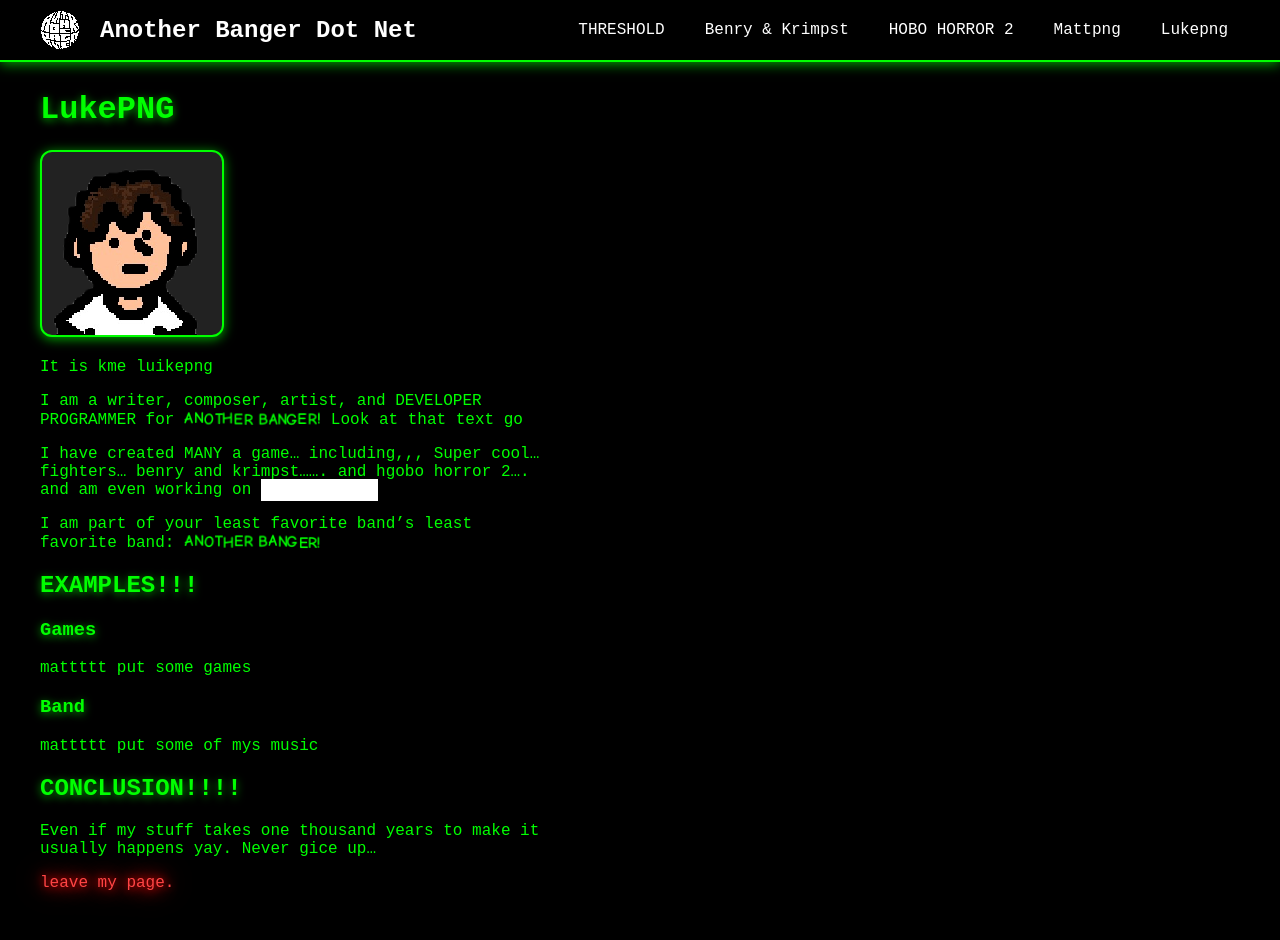
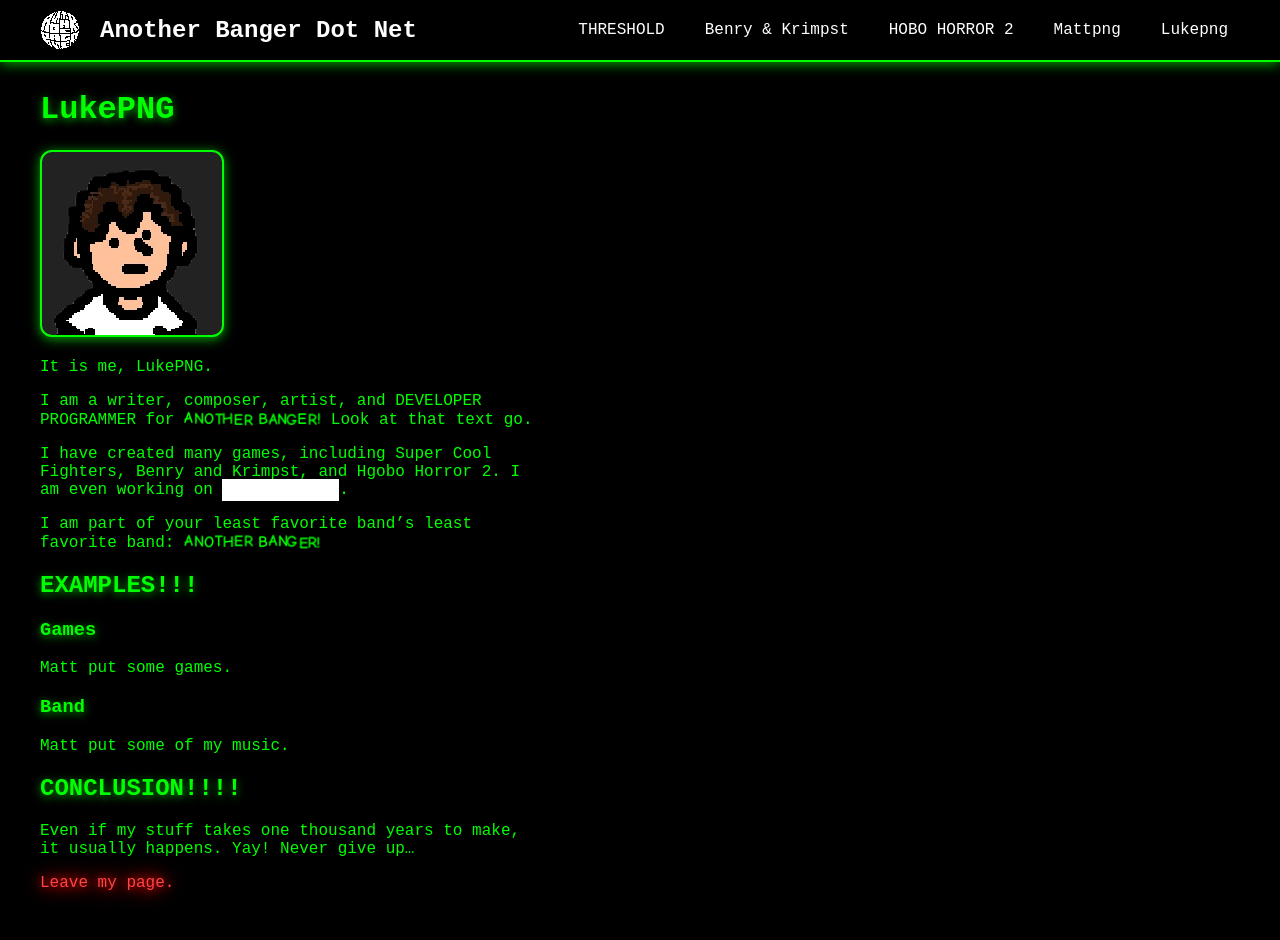
Before and after one commit to VasqCo/anotherbanger, a Jekyll site: the page built from lukepng.markdown, in a window 1280 px wide and 948 px high. Shown: the top 940 px of the window. Built offline with Jekyll 4.4.1, drawn with Linux system fonts in a browser that asks for light colours.

```diff
--- a/benryandkrimpst.markdown
+++ b/benryandkrimpst.markdown
@@ -30,6 +30,6 @@ Benry & Krimpst both nod in agreement. They know what they have to do.
 
 ---
 
-Now, is any of this exposition actually in the game? No. It's not. Luke was too lazy. Every bad thing that's ever happened to me was Luke's fault. But fear not! Because it's right here! On this website that looks like a sheet of paper.
+Now, is any of this exposition actually in the game? No, it's not. Luke was too lazy. Every bad thing that's ever happened to me was Luke's fault. But fear not! Because it's right here! On this website that looks like a sheet of paper.
 
 If anything about this game intrigues or tickles your brain-nerves then click right [here](https://another-banger.itch.io/benry-y-krimpst) to play!
--- a/hobohorror2.markdown
+++ b/hobohorror2.markdown
@@ -10,8 +10,8 @@ nav_group: Games
 
 Have you ever seen a homeless person on the side of the road and thought to yourself any of the following?:
 
-1. Gosh dang! That thang is SCARY!
-2. Gosh dang! I want to DESTROY that thang!
+1. Gosh dang! That thing is SCARY!
+2. Gosh dang! I want to DESTROY that thing!
 
 Then you'll probably hate this game, because they scare you and you can't kill them.
 
--- a/lukepng.markdown
+++ b/lukepng.markdown
@@ -10,12 +10,12 @@ nav_group: People
 
 ![Lukepng profile picture]({{ '/luke.png' | relative_url }}){: #luke-profile style="width:180px;"}
 
-It is kme luikepng
+It is me, LukePNG.
 
 I am a writer, composer, artist, and DEVELOPER PROGRAMMER for <span class="shake" style="font-family: 'Comic Neue', 'Comic Sans MS', cursive; font-weight: 700;">ANOTHER BANGER!</span>
-Look at that text go
+Look at that text go.
 
-I have created MANY a game... including,,, Super cool... fighters... benry and krimpst....... and hgobo horror 2.... and am even working on <span style="background-color: white; color: white; padding: 2px 20px;">REDACTED</span>
+I have created many games, including Super Cool Fighters, Benry and Krimpst, and Hgobo Horror 2. I am even working on <span style="background-color: white; color: white; padding: 2px 20px;">REDACTED</span>.
 
 I am part of your least favorite band's least favorite band: <span class="shake" style="font-family: 'Comic Neue', 'Comic Sans MS', cursive; font-weight: 700;">ANOTHER BANGER!</span>
 
@@ -23,14 +23,14 @@ I am part of your least favorite band's least favorite band: <span class="shake"
 
 ### Games
 
-mattttt put some games
+Matt put some games.
 
 ### Band
 
-mattttt put some of mys music
+Matt put some of my music.
 
 ## CONCLUSION!!!!
 
-Even if my stuff takes one thousand years to make it usually happens yay. Never gice up...
+Even if my stuff takes one thousand years to make, it usually happens. Yay! Never give up...
 
-<span style="color: #ff4444; text-shadow: 0 0 10px #ff0000, 0 0 20px #ff0000, 0 0 30px #ff0000;">leave my page.</span>
+<span style="color: #ff4444; text-shadow: 0 0 10px #ff0000, 0 0 20px #ff0000, 0 0 30px #ff0000;">Leave my page.</span>
--- a/threshold.markdown
+++ b/threshold.markdown
@@ -16,7 +16,7 @@ window.SITE_CONFIG = {
 <img src="{{ '/threshold artwork.png' | relative_url }}" alt="THRESHOLD" style="border: none; display: block; margin: 0 auto; filter: brightness(0) invert(1); background: none;" />
 
 ### *An Earthbound/Deltarune/Omori-inspired RPG with unique art and writing that requires a very high IQ to understand*
-Strange portals have appeared across Okana, bringing dangerous creatures that threaten the world. James Martins, along with a group of strangers, is drawn into the conflict by a mysterious prophecy. Their mission is to stop the machine responsible for these portals and confront the Blackhole Council before everything is destroyed.
+Strange portals have appeared across Okana, bringing dangerous creatures that threaten the world. James Martins, along with a group of strangers, are drawn into the conflict by a mysterious prophecy. Their mission is to stop the machine responsible for these portals and confront the Blackhole Council before everything is destroyed.
 
 ### Features:
 - Play as four unique characters
```
Also changed, not shown: other parts of benryandkrimpst.markdown (+2 -2 lines), index.markdown (+5 -3 lines).
